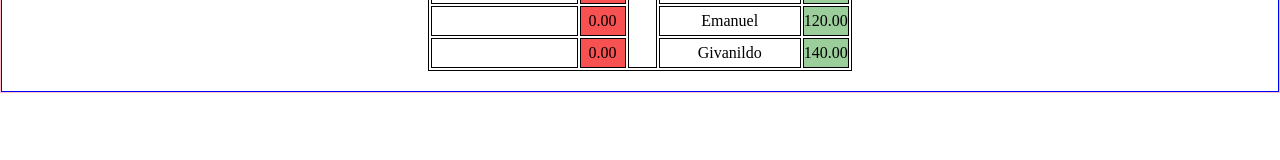
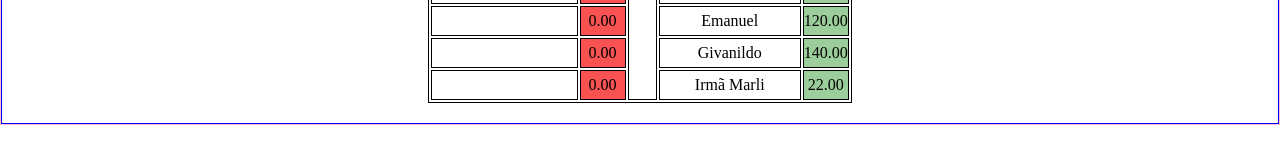
Before and after one commit to Edyylson/outubro, a plain HTML site: page index.html in a window 1280 px wide. Shown: the part 611-771 px from the top of the page. Drawn offline with nearby package versions, Linux system fonts and the light colour scheme.

Commit message:
atualizando

```diff
--- a/index.html
+++ b/index.html
@@ -184,6 +184,13 @@
           <td class="vlentrada">140.00</td>
         </tr>
 
+        <tr class="linha">
+          <td class="gastos"></td>
+          <td class="vlsaida">0.00</td>
+          <td>Irmã Marli</td>
+          <td class="vlentrada">22.00</td>
+        </tr>
+
 
         </tr>
 
```
